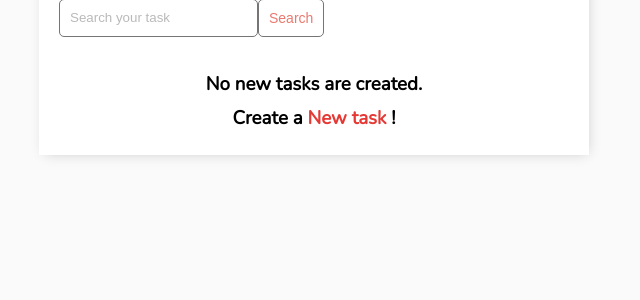
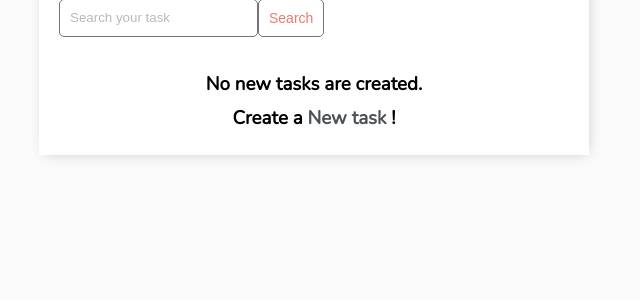
Before and after one commit to yafiet231/Task_trackin_app_with_user_authntication, a Django app: template base/templates/base/task_list.html in a window 1280 px wide. Shown: the part 211-511 px from the top of the page, without its empty margins (326-966 px from the left). Run offline with Django 3.2, Linux system fonts and the light colour scheme; the template is opened without the code that fills it, so the values that code supplies are empty.

Commit message:
update task_list.html

```diff
--- a/base/templates/base/task_list.html
+++ b/base/templates/base/task_list.html
@@ -50,7 +50,7 @@
     {% empty %}
     <div style="text-align: center; padding-bottom: 10px; line-height: 1em;">
         <h3>No new tasks are created.</h3>
-        <h3>Create a <a style="text-decoration: none; color: #e53935;" href="{% url 'task-create' %}">New task</a> ! </h3>
+        <h3>Create a <a style="text-decoration: none; color: #e539355;" href="{% url 'task-create' %}">New task</a> ! </h3>
     </div>
     {% endfor %}
 </div>
```
